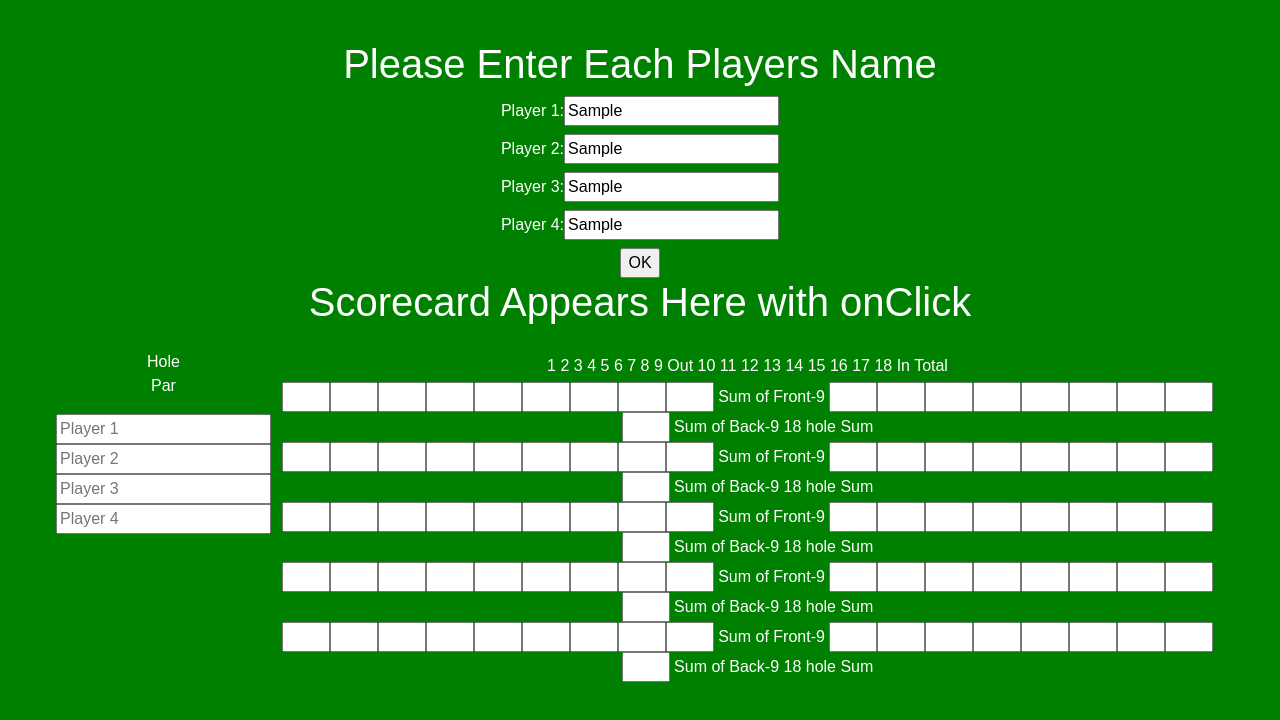
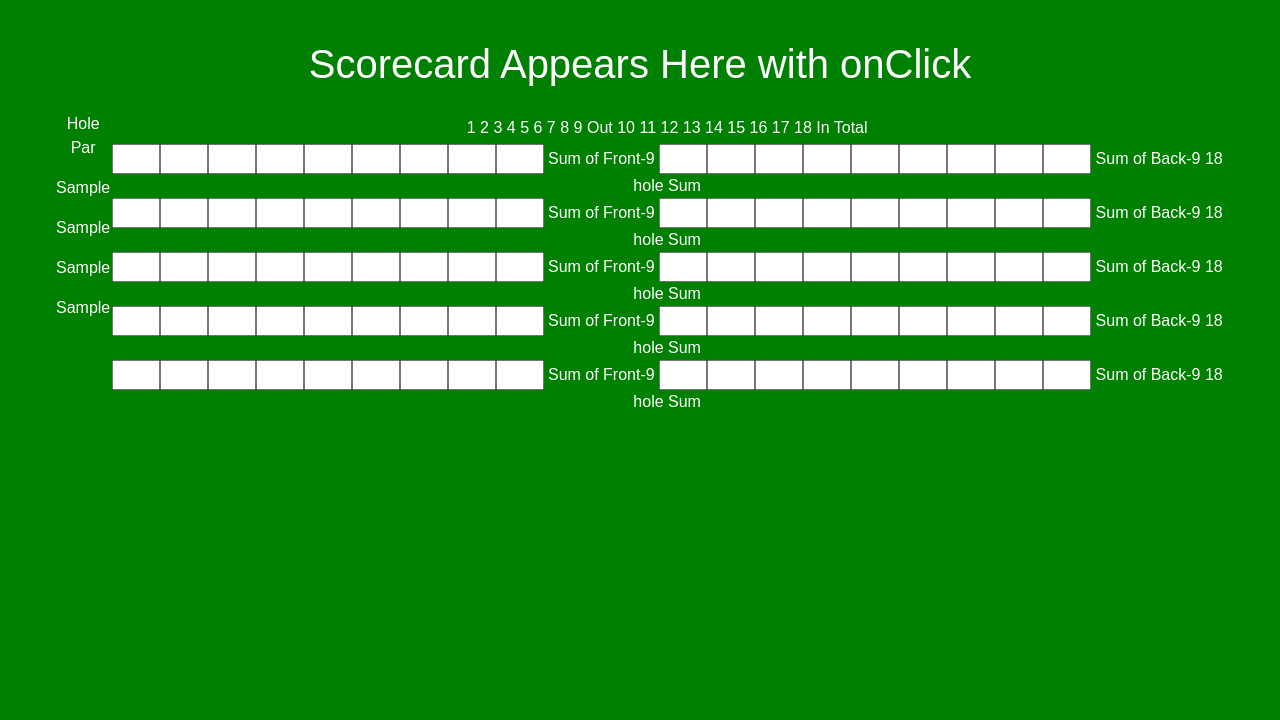
Before and after one commit to josephcbaca/golfclub, a React (Create React App) app in the folder client/: page /scorecard in a window 1280 px wide. Both pictures are taken after typing "Sample", "Sample", "Sample", "Sample" into the empty fields and a click on the input "OK". Shown: the top 720 px of the page. Built offline with nearby package versions, Linux system fonts and the light colour scheme; no server answers; a web font is replaced by a local one.

Commit message:
toggle scorecard

```diff
--- a/client/src/components/pages/Scorecard/index.js
+++ b/client/src/components/pages/Scorecard/index.js
@@ -13,22 +13,25 @@ class PlayersList extends React.Component {
             player1: '',
             player2: '',
             player3: '',
-            player4: ''
+            player4: '',
+            showScoreCard: false
         };
     }
 
 // this handle change sets players array to local storage.
     handleChange(event) {
         let obj = this.state; obj[event.target.name] = event.target.value;
-        let players = [obj];
         this.setState(obj);
-        console.log(players)
-        localStorage.setItem('players', JSON.stringify(players));
+        localStorage.setItem('players', JSON.stringify(obj));
     }
 
 // onClick for "OK button" -- Want to set Scorecard to visible
     handleSubmit = event => {
         event.preventDefault();
+        let obj = this.state;
+        obj.showScoreCard = !this.state.showScoreCard;
+        console.log(obj);
+        this.setState(obj);
         console.log("OK was clicked but Scorecard did not show");
 //  WANT TO SHOW SCORECARD
     }
@@ -37,6 +40,8 @@ class PlayersList extends React.Component {
     render() {
         return (
             <div>
+                {this.state.showScoreCard ?
+                    <Scorecard players={this.state} /> : <div>
                     <h1> Please Enter Each Players Name </h1>
                     <form onSubmit={this.handleSubmit}>
                         <label>
@@ -68,10 +73,10 @@ class PlayersList extends React.Component {
                         </label>
                         <br></br>
                         <input type="submit" value="OK" />
-                </form>
+                    </form></div>
+                }
 
 {/* DISPLAYS SCORECARD BUT WILL BE REMOVED WHEN PAGE LOADS WITH ONCLICK */}
-                <Scorecard players={this.state} />
 
             </div>
         )
@@ -97,6 +102,13 @@ class Scorecard extends React.Component {
 
     componentDidMount() {
         let players = JSON.parse(localStorage.getItem('players'));
+        let obj = {};
+        obj.holes = this.state.holes;
+        for (let i = 1; i<= 4; i++){
+            let propName = "player"+i;
+            obj[propName] = players[propName];
+        }
+        this.setState(obj);
         console.log(players)
     }
 
@@ -123,10 +135,10 @@ class Scorecard extends React.Component {
                         <div className="rowOne">Hole</div>
                         <p className="rowTwo">Par</p>
 {/*  NEED TO LIST PLAYERS FROM LOCAL STORAGE  */}
-                        <input className="playerOne" placeholder="Player 1"></input>
-                        <input className="playerTwo" placeholder="Player 2"></input>
-                        <input className="playerThree" placeholder="Player 3"></input>
-                        <input className="playerFour" placeholder="Player 4"></input>
+                        <p className="playerOne" placeholder="Player 1">{this.state.player1}</p>
+                        <p className="playerTwo" placeholder="Player 2">{this.state.player2}</p>
+                        <p className="playerThree" placeholder="Player 3">{this.state.player3}</p>
+                        <p className="playerFour" placeholder="Player 4">{this.state.player4}</p>
                     </div>
 {/* holes uses dynamic mapping cannot get grid to line up yet  */}
                     <div className="inputRowsAndColumns">
```
Lines whose indentation alone changed are shown as unchanged.
